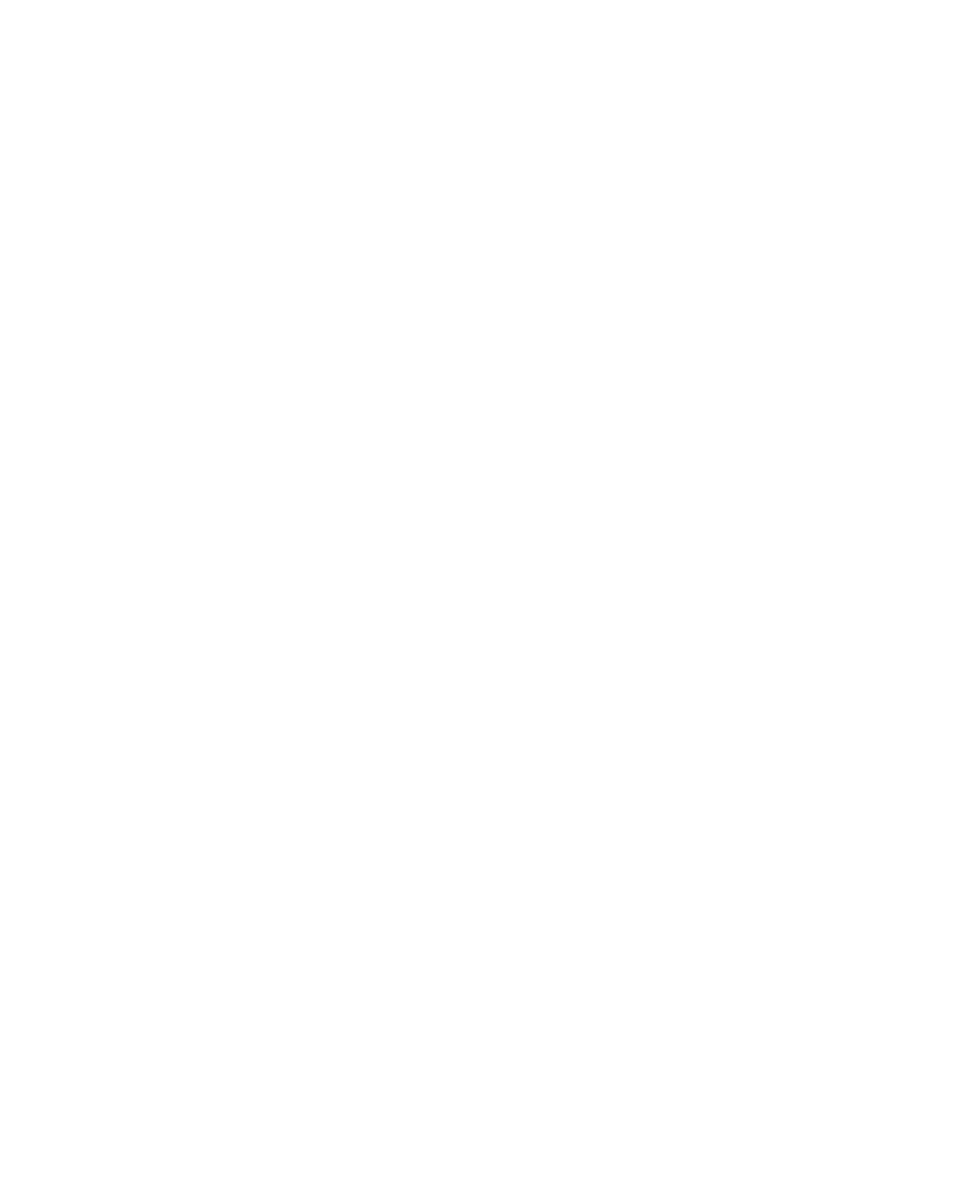
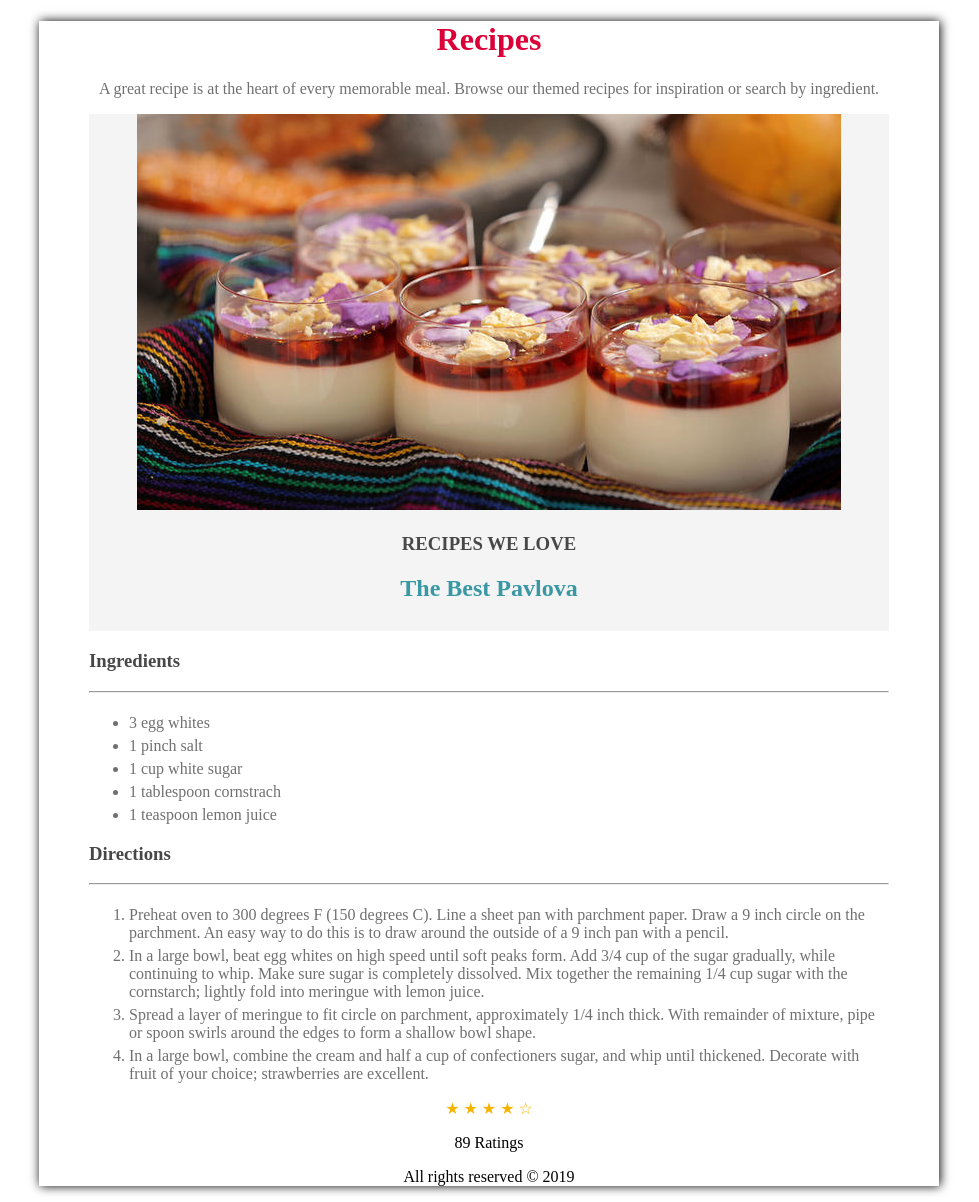
Before and after one commit to Stoyanovski1/HTML-day-4.CSS3, a plain HTML site: page First.html in a window 1280 px wide. Shown: the whole page, without its empty margins (151-1130 px from the left). Before the commit the page ends 800 px from the top, so only its background shows below. Drawn offline with Linux system fonts and the light colour scheme.

Commit message:
Finished

```diff
--- a/First.html
+++ b/First.html
@@ -1,13 +1,69 @@
 <!DOCTYPE html>
 <html lang="en">
+
 <head>
     <meta charset="UTF-8">
     <meta http-equiv="X-UA-Compatible" content="IE=edge">
     <meta name="viewport" content="width=device-width, initial-scale=1.0">
-    <title>Erste Ex</title>
+    <title>Happy Monkey</title>
     <link rel="stylesheet" href="style.css">
 </head>
+
 <body>
+    <div class="container">
+        <header>
+            <h1 class="h1">Recipes</h1>
+            <p class="farbe">A great recipe is at the heart of every memorable meal. Browse our themed recipes for inspiration or search by ingredient.</p>
+        </header>
+
+        <div class="hero">
+            <img src="Cake.jpg" alt="Cake">
+
+            <h3 class="h3">
+                RECIPES WE LOVE
+            </h3>
+            <h2 class="h2">
+                The Best Pavlova
+            </h2>
+        </div>
+        <div class="content">
+            <h3 class="h3">
+                Ingredients
+            </h3>
+            <hr>
+            <ul class="farbe">
+                <li>3 egg whites</li>
+                <li>1 pinch salt</li>
+                <li>1 cup white sugar</li>
+                <li>1 tablespoon cornstrach</li>
+                <li>1 teaspoon lemon juice</li>
+
+            </ul>
+        </div>
+        <h3 class="h3">Directions</h3>
+        <hr>
+        <ol class="farbe">
+            <li>Preheat oven to 300 degrees F (150 degrees C). Line a sheet pan with parchment paper. Draw a 9 inch circle on the parchment. An easy way to do this is to draw around the outside of a 9 inch pan with a pencil.</li>
+            <li>In a large bowl, beat egg whites on high speed until soft peaks form. Add 3/4 cup of the sugar gradually, while continuing to whip. Make sure sugar is completely dissolved. Mix together the remaining 1/4 cup sugar with the cornstarch; lightly
+                fold into meringue with lemon juice.</li>
+            <li>Spread a layer of meringue to fit circle on parchment, approximately 1/4 inch thick. With remainder of mixture, pipe or spoon swirls around the edges to form a shallow bowl shape.</li>
+            <li>In a large bowl, combine the cream and half a cup of confectioners sugar, and whip until thickened. Decorate with fruit of your choice; strawberries are excellent.</li>
+        </ol>
+        <div class="rating">
+            <span>
+                &#9733; &#9733; &#9733; &#9733; &#9734;
+            </span>
+            <p>89 Ratings</p>
+        </div>
+
+        <footer>
+            <p class="foot"> All rights reserved &#169; 2019</p>
+        </footer>
+
+
+    </div>
+
 
 </body>
+
 </html>
--- a/style.css
+++ b/style.css
@@ -0,0 +1,51 @@
+.container {
+    width: 800px;
+    margin: 0 auto;
+    box-shadow: 1px 0px 10px black;
+    padding-left: 50px;
+    padding-right: 50px;
+}
+
+header {
+    text-align: center;
+}
+
+.hero {
+    background-color: #f4f4f4;
+    text-align: center;
+    padding-bottom: 10px;
+}
+
+.farbe {
+    color: #707070;
+}
+
+.h1 {
+    color: #DB0038;
+}
+
+.h2 {
+    color: #3998A3;
+}
+
+.h3 {
+    color: #474747;
+}
+
+li {
+    padding-top: 5px;
+    padding-top: 5px;
+}
+
+span {
+    color: #F4B400;
+    text-align: center;
+}
+
+footer {
+    text-align: center;
+}
+
+.rating {
+    text-align: center;
+}
```
Also changed, not shown: Cake.jpg (added), Zweite ub/Zweite.html (added).
